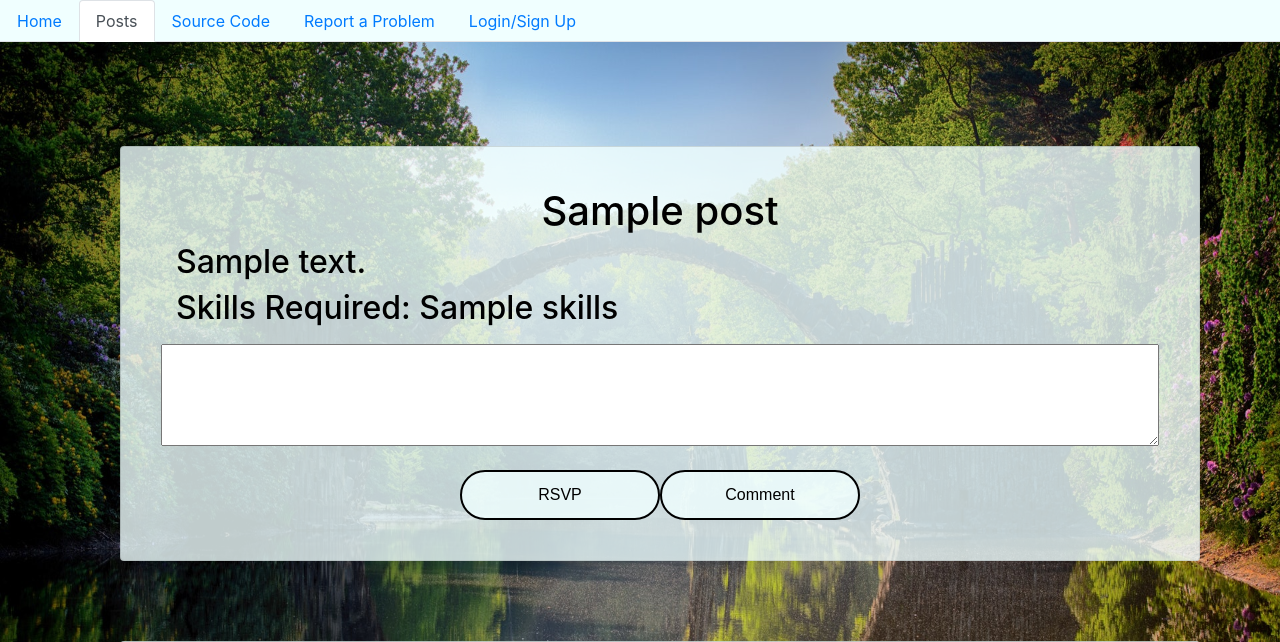
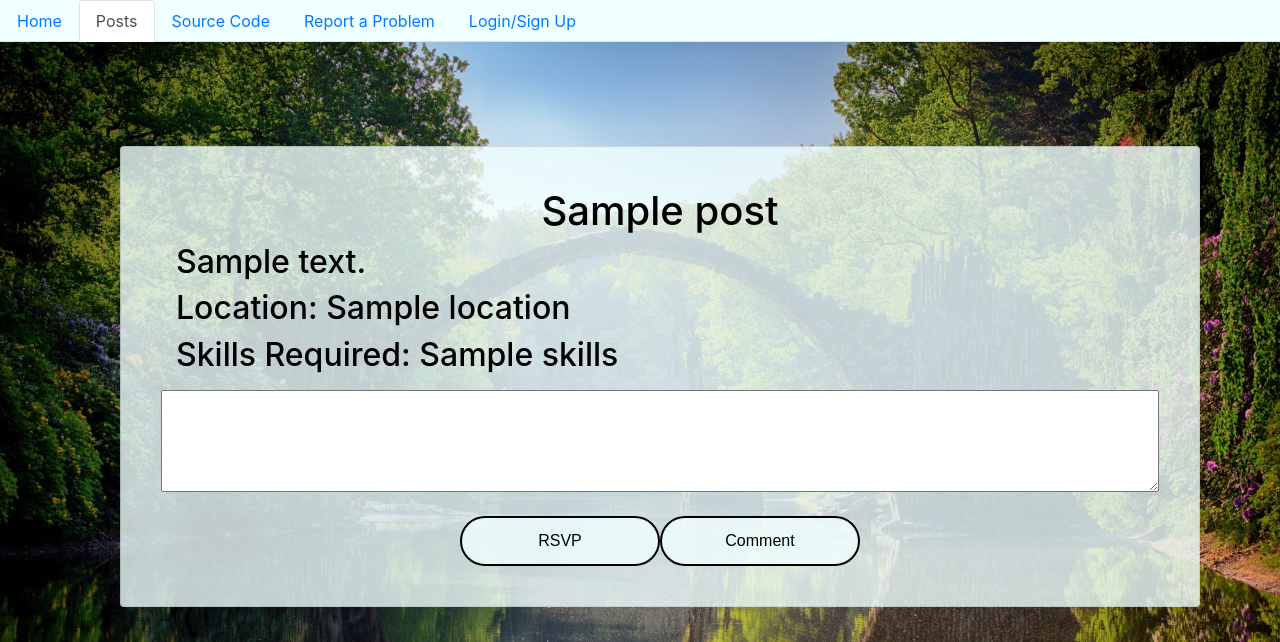
Before and after one commit to hd1867/CommunityProject, a Flask app: page /details in a window 1280 px wide. Shown: the top 642 px of the page. Run offline with Flask 2, Linux system fonts and the light colour scheme; a database or web service that is not in the repository returns one stand-in record (values such as "Sample title"); some libraries are stand-ins or nearby versions.

Commit message:
attempting to fix location

```diff
--- a/app.py
+++ b/app.py
@@ -50,7 +50,7 @@ def posts():
 @app.route("/details")
 def details():
     post = (databaseUtils.get_post_by_id(request.args.get('postid')))
-    postDetails = [(post)['title'], (post)['description'], (post)['skills']]
+    postDetails = [(post)['title'], (post)['description'], (post)['location'], (post)['skills']]
 
     return render_template("post.html", post=postDetails)
 
@@ -67,6 +67,7 @@ def report_button():
     return render_template('report.html')
 
 
+
 @app.route("/post", methods=["POST"])
 @require_login
 def post():
@@ -74,7 +75,7 @@ def post():
         flash("Please fill out title and description")
         return redirect(url_for("createpost"))
     else:
-        temp = databaseUtils.create_post(request.form['title'], request.form['description'], request.form["location"], request.form['skills'],
+        temp = databaseUtils.create_post(request.form['title'], request.form['description'], request.form['location'], request.form['skills'],
                                          session['user'])
         flash("Post Created!")
         return redirect(url_for('posts'))
--- a/templates/create.html
+++ b/templates/create.html
@@ -17,11 +17,10 @@
             </div>
             <div class="form-group">
                 <label for="location">Location:</label><br>
-
-                <input required type="text" name="location" id="location">
+                <textarea  type="text" name="location" id="location" rows="1" cols="30"></textarea>
             </div>
             <div class="form-group">
-                <label for="skills">Skills:</label><br> <!-- Comes out hashed for some reason -->
+                <label for="skills">Skills:</label><br>
                 <input type="text" name="skills" id="skills">
             </div>
             <input type="submit" class="btn btn-light" name="submit" value="Create">
--- a/templates/post.html
+++ b/templates/post.html
@@ -10,7 +10,8 @@
         <div class="container">
             <h1 class="text-center"> {{post[0]}} </h1>
             <h2 class="text-left"> {{post[1]}}</h2>
-            <h2 class="text-left"> Skills Required: {{ post[2] }}</h2>
+            <h2 class="text-left"> Location: {{post[2]}}</h2>
+            <h2 class="text-left"> Skills Required: {{post[3]}}</h2>
         </div>
 
         <label for="Comment"></label>
--- a/templates/posts.html
+++ b/templates/posts.html
@@ -25,6 +25,10 @@
                 </h5>
 
                 <h5 class="text-left">
+                    Location: {{item.location}}
+                </h5>
+
+                <h5 class="text-left">
                     Skills Required: {{item.skills}}
                 </h5>
 
--- a/utils/databaseUtils.py
+++ b/utils/databaseUtils.py
@@ -8,6 +8,7 @@ client = pymongo.MongoClient("mongodb+srv://admin:pass@thecommunityproject-lawyq
 db = client.Users
 users = db.users
 posts = db.posts
+reports = db.reports
 
 
 # creates a user in the database with a username, password, and post id
@@ -47,13 +48,12 @@ def authenticate(username, password):
 
 
 # creates a post with a title, description, username, skills, and image name
-def create_post(title, description, username, skills, location):
+def create_post(title, description, username, location, skills):
     user = get_user_by_name(username)
     post = posts.insert_one({
         "title": title,
         "description": description,
         "user": username,
-        "trash": None,
         "location": location,
         # "image": image_to_str(image_name),
         "skills": skills,
```
